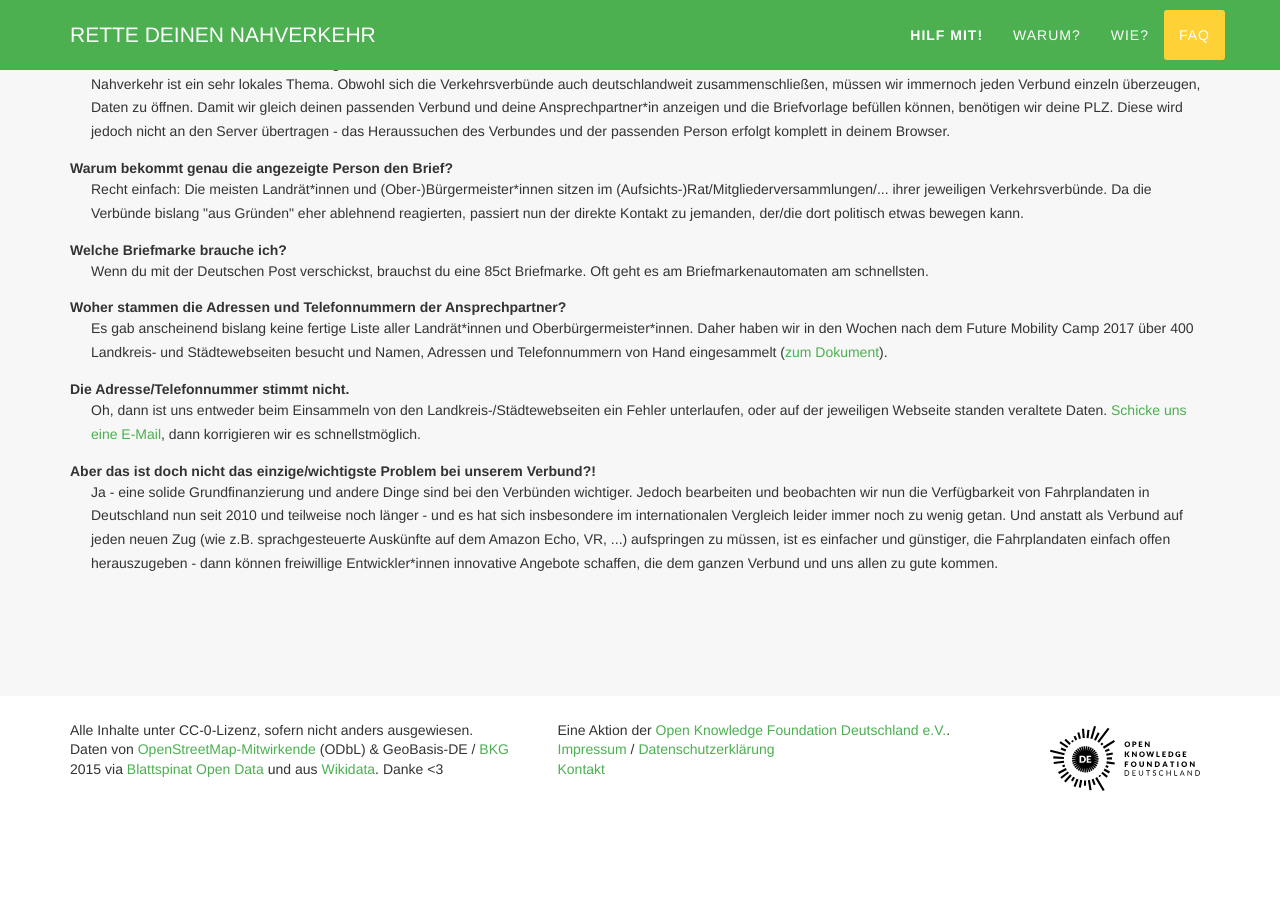
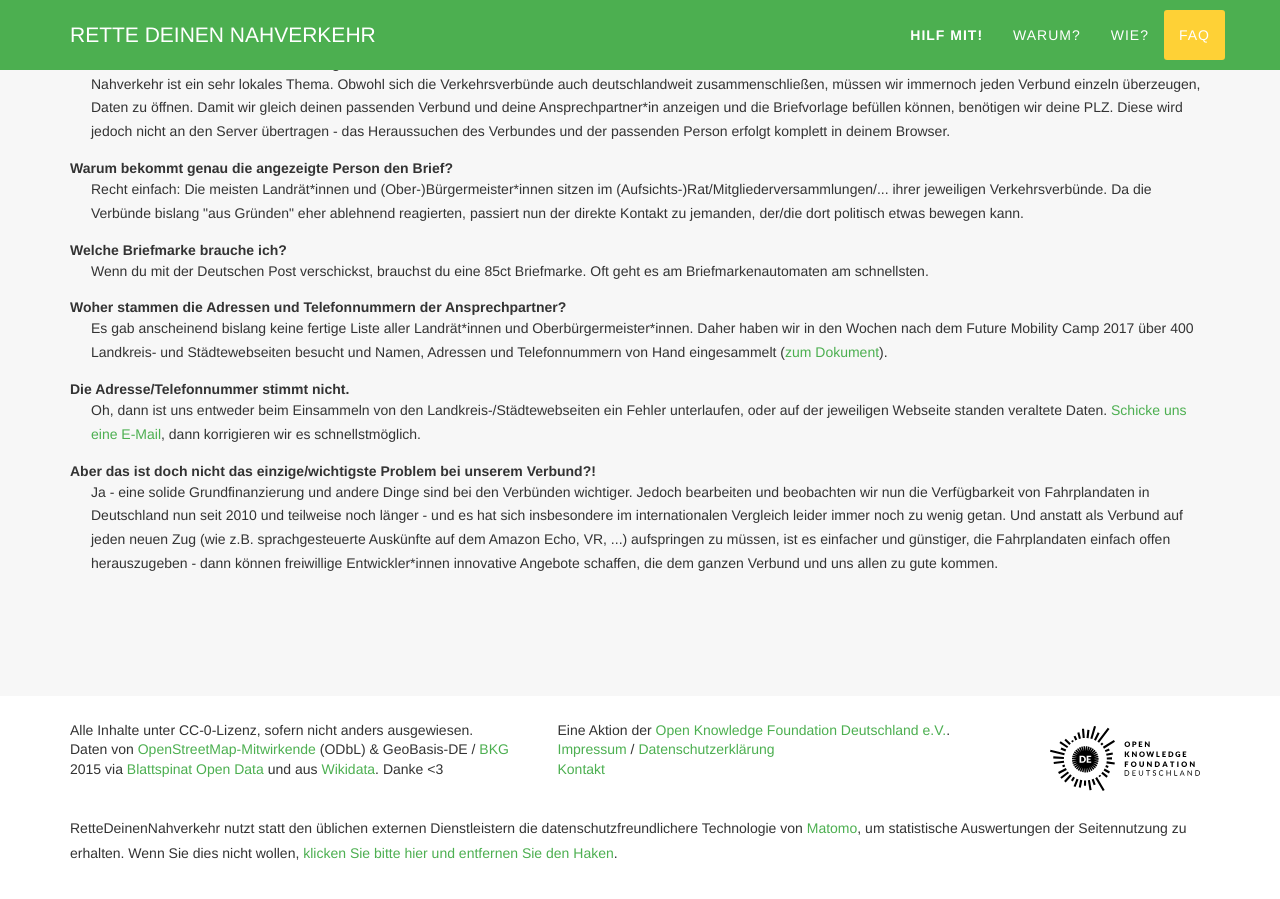
Before and after one commit to okfde/rettedeinennahverkehr, a Jekyll site: the page built from index.html, in a window 1280 px wide and 900 px high, scrolled down 6484 px. Built offline with Jekyll 4.4.1, drawn with Linux system fonts in a browser that asks for light colours; comment, search, counter and statistics services are not loaded; before the commit the page ends 7305 px from its top, so only the background shows below that.

Commit message:
add okfn matomo text

```diff
--- a/_includes/footer.html
+++ b/_includes/footer.html
@@ -16,5 +16,9 @@
                     <img src="/img/okfn-logo.svg" alt="Open Knowledge Foundation Deutschland e.V." />
                 </div>
             </div>
+            <br/>
+            <div class="row">
+                <p class="col-md-12">RetteDeinenNahverkehr nutzt statt den üblichen externen Dienstleistern die datenschutzfreundlichere Technologie von <a href="https://matomo.org">Matomo</a>, um statistische Auswertungen der Seitennutzung zu erhalten. Wenn Sie dies nicht wollen, <a href="https://traffic.okfn.de/index.php?module=CoreAdminHome&amp;action=optOut&amp;language=de">klicken Sie bitte hier und entfernen Sie den Haken</a>.</p>
+            </div>
         </div>
     </footer>
```
